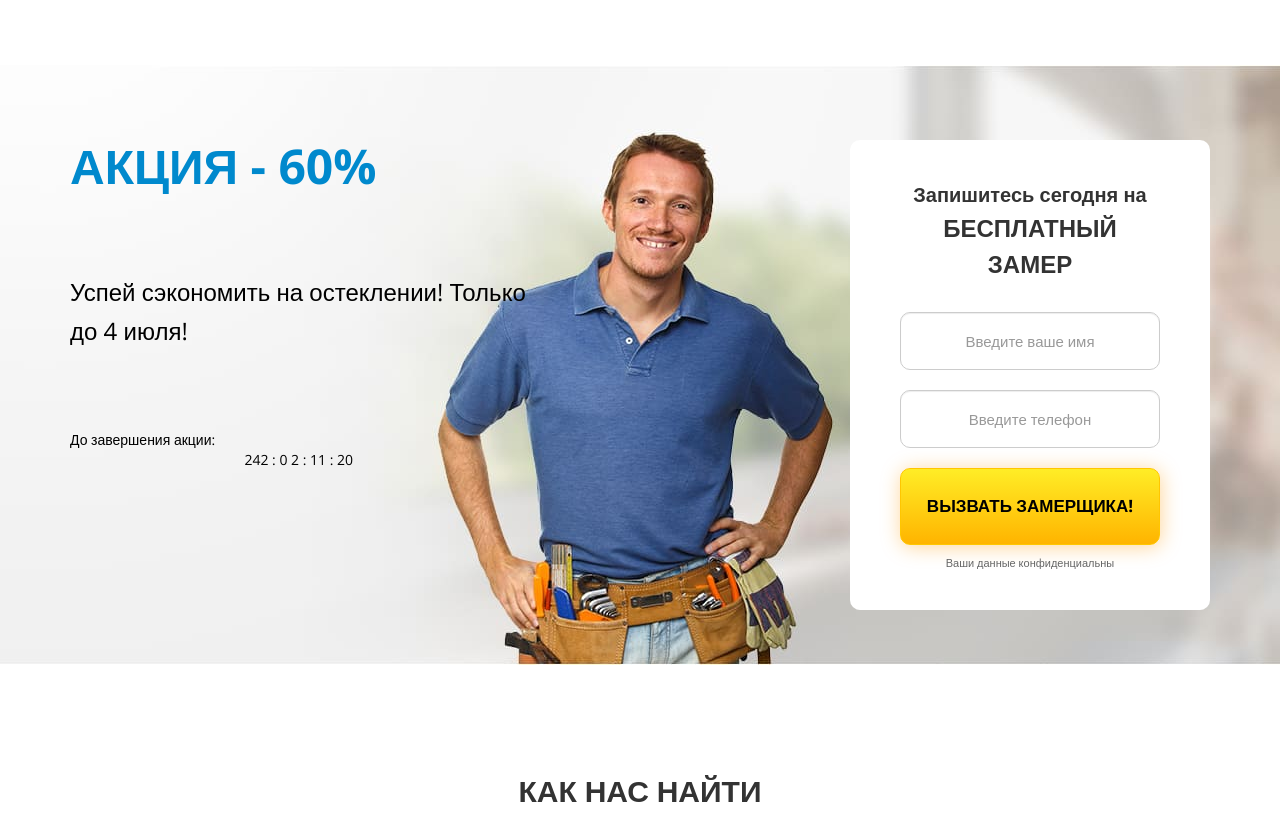
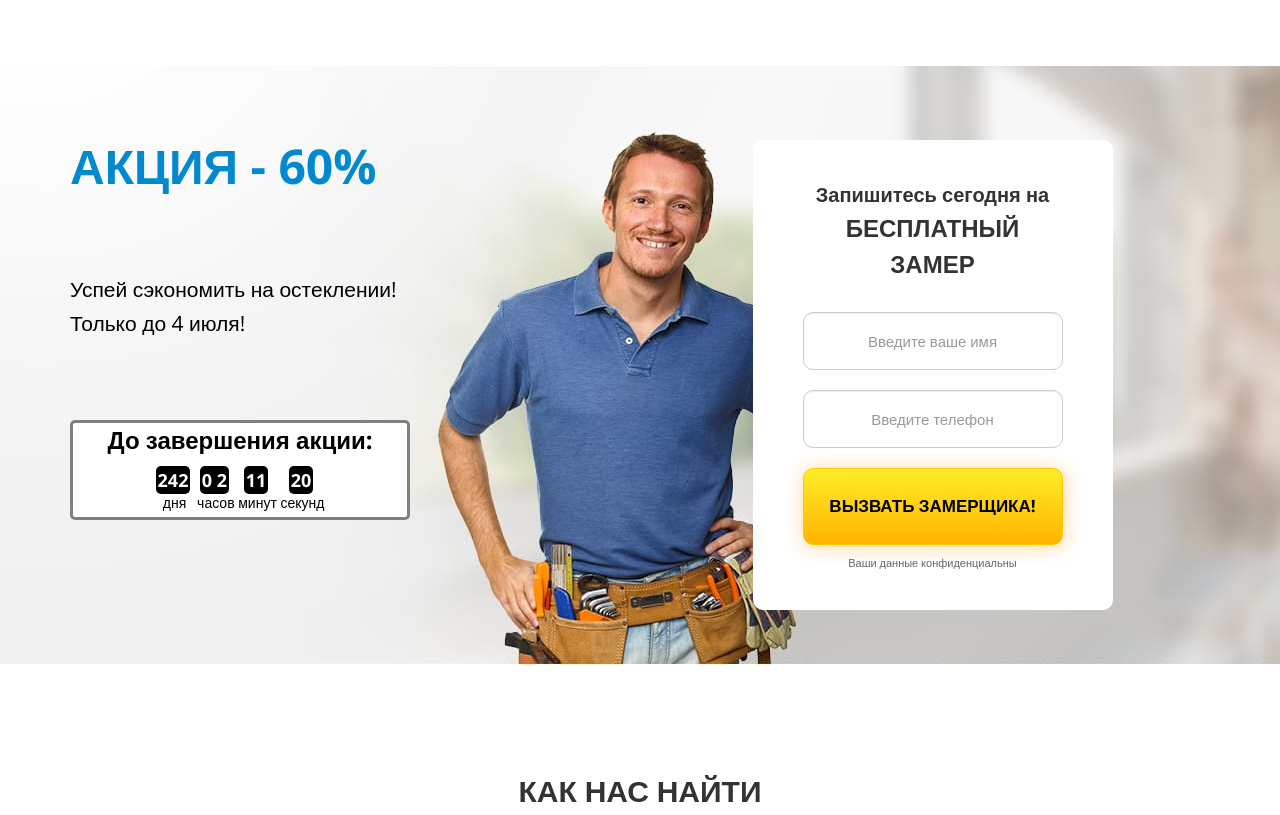
Before and after one commit to reginarenatovna/window.github.io, a website built with webpack: page index.html in a window 1280 px wide. Shown: the part 4980-5795 px from the top of the page. Built offline with nearby package versions, Linux system fonts and the light colour scheme.

Commit message:
style timer

```diff
--- a/css/style.css
+++ b/css/style.css
@@ -584,10 +584,43 @@ textarea:focus {
 }
 .sale_subtitle {
   margin-bottom: 8rem;
-  font-size: 2.4rem;
+  font-size: 2.1rem;
   line-height: 1.6;
 }
 .sale .eTimer {
+  text-align: center;
+}
+.timer {
+  weight: 50px;
+  height: 100px;
+  margin-right: 20px;
+  border: grey solid; 2px;
+  border-radius: 5px;
+  background-color: white;
+}
+.title-timer {
+  display: block;
+  font-weight: 900;
+  font-size: 24px;
+  text-align: center;
+  margin-bottom: 10px;
+}
+.block-days, .block-hours, .block-minutes, .block-seconds{
+  display: inline-block;
+  weight: 90px;
+  text-align: center;
+}
+.days, .hours, .minutes, .seconds {
+  font-weight: 900;
+  font-size: 18px;
+  color: white;
+  background-color: black;
+  border: transparent solid 2px;
+  border-radius: 5px;
+  margin-right: 3px
+}
+.descr-days, .descr-hours, .descr-minutes , .descr-seconds{
+  display: block;
   text-align: center;
 }
 /*Contacts*/
--- a/index.html
+++ b/index.html
@@ -707,19 +707,30 @@
     <section class="sale">
       <div class="container">
         <div class="row">
-          <div class="col-lg-5 col-md-6 wow fadeInLeft">
+          <div class="col-lg-4 col-md-6 wow fadeInLeft">
             <h2 class="sale_title">Акция - 60%</h2>
             <p class="sale_subtitle">Успей сэкономить на остеклении! Только до 4 июля!</p>
             <div class="timer" >
+              <span class="title-timer">
                 До завершения акции:
+              </span>
               <div class="eTimer" id="timer">
-                  <span class="days"></span>
-                  <span>:</span>
+                <div class="block-days">
+                   <span class="days"></span>
+                  <span class="descr-days">дня</span>
+                </div>
+                <div class="block-hours">
                   <span class="hours"></span>
-                  <span>:</span>
+                  <span class="descr-hours">часов</span>
+                </div>
+                <div class="block-minutes">
                   <span class="minutes"></span>
-                  <span>:</span>
+                  <span class="descr-minutes">минут</span>
+                </div>
+                <div class="block-seconds">
                   <span class="seconds"></span>
+                  <span class="descr-seconds">секунд</span>
+                </div>
               </div>
             </div>
           </div>
```
